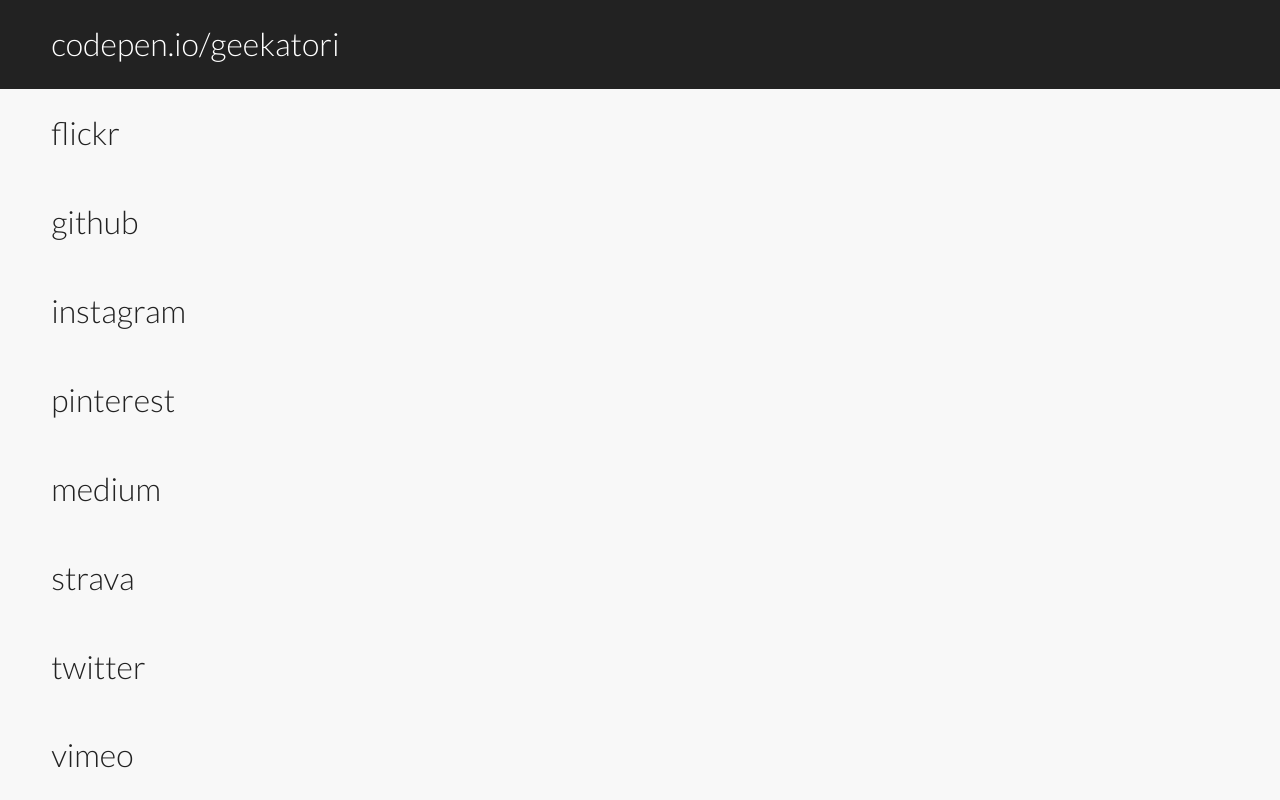
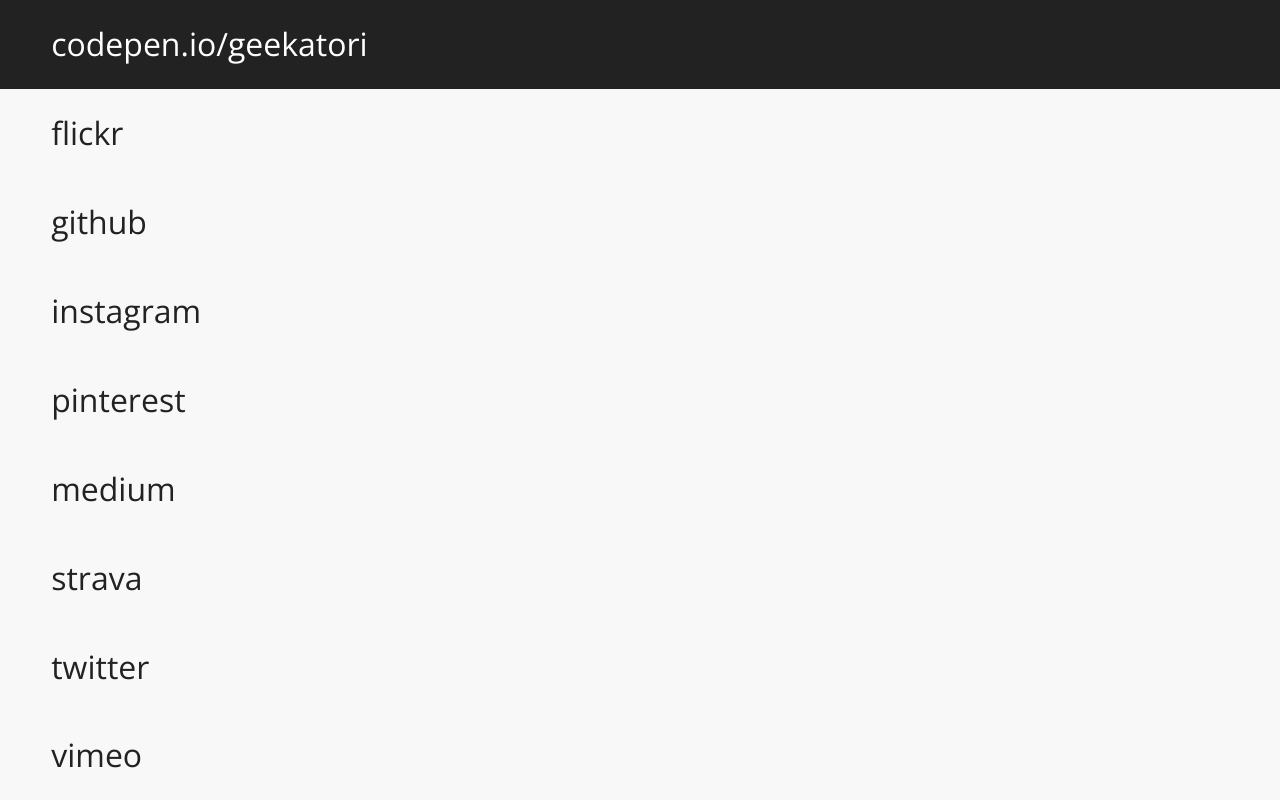
Before and after one commit to Geekatori/geekatori.com, a plain HTML site: page index.html in a window 1280 px wide. Drawn offline with nearby package versions, Linux system fonts and the light colour scheme.

Commit message:
Change font to Open Sans

```diff
--- a/index.html
+++ b/index.html
@@ -5,13 +5,13 @@
     <meta charset="utf-8" />
     <meta name="viewport" content="width=device-width, initial-scale=1.0, maximum-scale=1.0, user-scalable=0" />
     <title>Geekatori te salutant</title>
-    <link href='http://fonts.googleapis.com/css?family=Lato:300' rel='stylesheet' type='text/css'>
+    <link href='https://fonts.googleapis.com/css?family=Open+Sans:300' rel='stylesheet' type='text/css'>
     <link rel="stylesheet" href="stylesheets/app.css">
 </head>
 
 <body>
     <!--Source code available on github.com/geekatori-->
-    <!--No Javascript have been harmed to animate this website.-->
+    <!--No JavaScript have been harmed to animate this website.-->
     <a href="//codepen.io/geekatori" title="codepen geekatori" class="cell codepen">codepen<span>.</span><span>i</span><span>o</span><span>/</span><span>g</span><span>e</span><span>e</span><span>k</span><span>a</span><span>t</span><span>o</span><span>r</span><span>i</span></a>
     <a href="//flickr.com/geekatori" title="flickr geekatori" class="cell flickr">flickr<span>.</span><span>c</span><span>o</span><span>m</span><span>/</span><span>g</span><span>e</span><span>e</span><span>k</span><span>a</span><span>t</span><span>o</span><span>r</span><span>i</span></a>
     <a href="//github.com/geekatori" title="github geekatori" class="cell github">github<span>.</span><span>c</span><span>o</span><span>m</span><span>/</span><span>g</span><span>e</span><span>e</span><span>k</span><span>a</span><span>t</span><span>o</span><span>r</span><span>i</span></a>
--- a/scss/app.scss
+++ b/scss/app.scss
@@ -10,7 +10,7 @@
     margin: 0;
     border: none;
     background-color: #f8f8f8;
-    font-family: 'Lato', Arial, Helvetica, sans-serif;
+    font-family: Open Sans, Arial, Helvetica, sans-serif;
     font-weight: 300;
     color: #222;
 }
```
Also changed, not shown: stylesheets/app.css.
